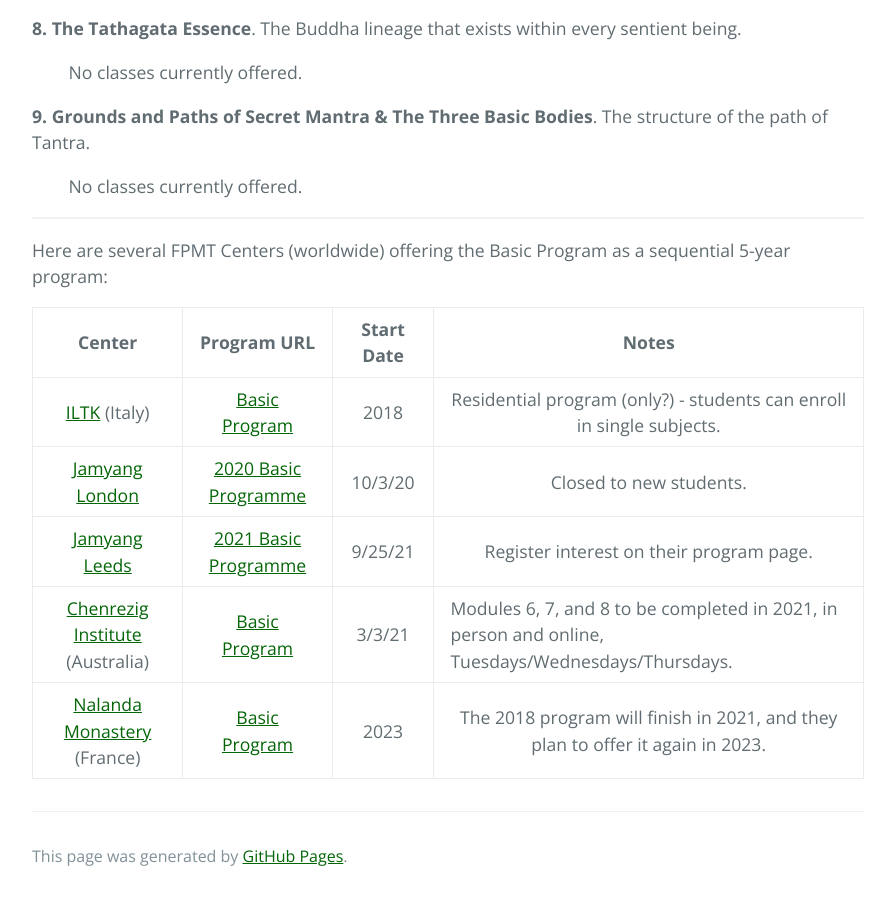
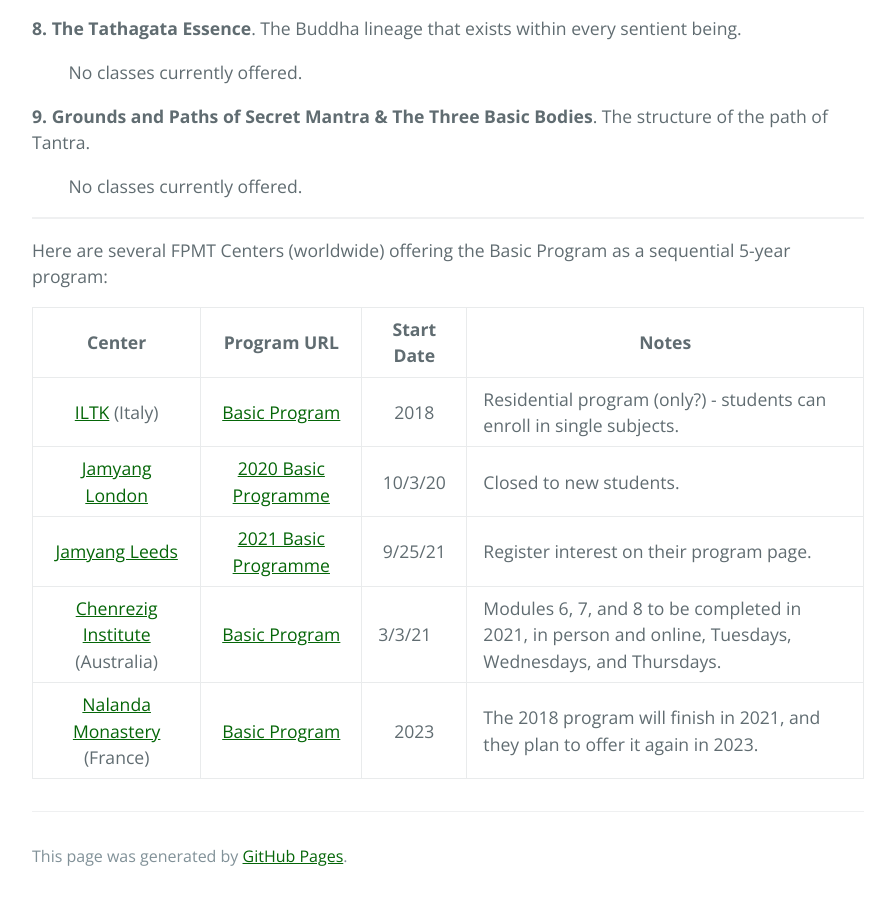
Before and after one commit to lgeorge/lgeorge.github.io, a Jekyll site: the page built from fpmt-na/index.html, in a window 1280 px wide and 900 px high, scrolled down 2395 px. Shown: the whole window, without its empty margins (192-1087 px from the left). Built offline with Jekyll 4.4.1, drawn with Linux system fonts in a browser that asks for light colours.

Commit message:
Update index.html

```diff
--- a/fpmt-na/index.html
+++ b/fpmt-na/index.html
@@ -234,30 +234,30 @@
             <td style="text-align:center"><a rel="noreferrer noopener" href="https://www.iltk.org/en/" target="_blank">ILTK</a> (Italy)</td>
             <td style="text-align:center"><a href="https://www.iltk.org/en/basic-program-buddhismo/corso-online/" target="_blank" rel="noreferrer noopener">Basic Program</a></td>
             <td style="text-align:center">2018</td>
-            <td style="text-align:center">Residential program (only?) - students can enroll in single subjects.</td>
+            <td>Residential program (only?) - students can enroll in single subjects.</td>
           </tr>
           <tr>
             <td style="text-align:center"><a href="https://jamyang.co.uk/" target="_blank" rel="noreferrer noopener">Jamyang London</a></td>
             <td style="text-align:center"><a rel="noreferrer noopener" href="https://mailchi.mp/ed8b08fe5dd7/bp2020" target="_blank">2020 Basic Programme</a></td>
             <td style="text-align:center">10/3/20</td>
-            <td style="text-align:center">Closed to new students.</td>
+            <td>Closed to new students.</td>
           </tr>
           <tr>
             <td style="text-align:center"><a href="https://jamyangleeds.co.uk/" target="_blank" rel="noreferrer noopener">Jamyang Leeds</a></td>
             <td style="text-align:center"><a rel="noreferrer noopener" href="https://jamyangleeds.co.uk/bp/" target="_blank">2021 Basic Programme</a></td>
             <td style="text-align:center">9/25/21</td>
-            <td style="text-align:center">Register interest on their program page.</td>
+            <td>Register interest on their program page.</td>
           </tr>
           <tr>
             <td style="text-align:center"><a rel="noreferrer noopener" href="https://www.chenrezig.com.au/" target="_blank">Chenrezig Institute</a> <br>(Australia)</td>
             <td style="text-align:center"><a href="https://www.chenrezig.com.au/our-program/advanced-program/#page-content" target="_blank" rel="noreferrer noopener">Basic Program</a></td>
-            <td style="text-align:center">3/3/21</td><td>Modules 6, 7, and 8 to be completed in 2021, in person and online, Tuesdays/Wednesdays/Thursdays.</td>
+            <td>3/3/21</td><td>Modules 6, 7, and 8 to be completed in 2021, in person and online, Tuesdays, Wednesdays, and Thursdays.</td>
           </tr>
           <tr>
             <td style="text-align:center"><a rel="noreferrer noopener" href="https://nalanda-monastery.eu/" target="_blank">Nalanda Monastery</a> (France)</td>
             <td style="text-align:center"><a href="https://nalanda-monastery.eu/index.php/en/study/basic-program-2018/basic-program-schedule" target="_blank" rel="noreferrer noopener">Basic Program</a></td>
             <td style="text-align:center">2023</td>
-            <td style="text-align:center">The 2018 program will finish in 2021, and they plan to offer it again in 2023.</td>
+            <td>The 2018 program will finish in 2021, and they plan to offer it again in 2023.</td>
           </tr>
     		</tbody>
     	</table>
```
